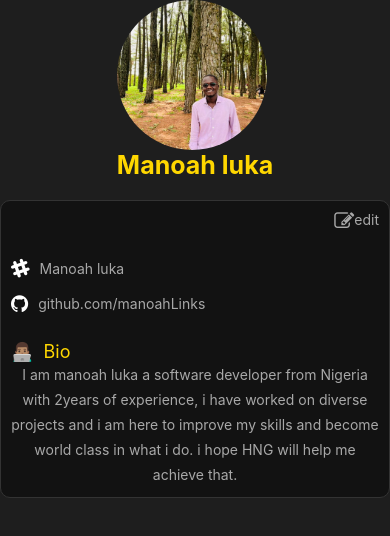
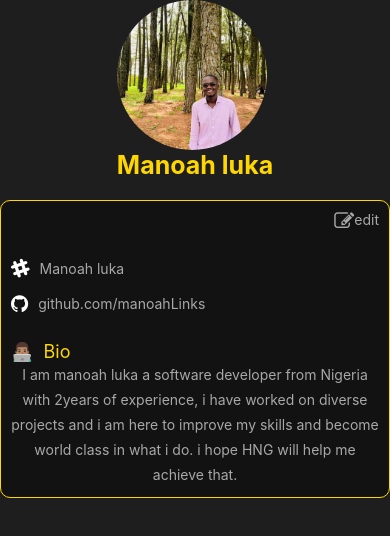
Before and after one commit to manoahLinks/hng-stage2, a React Native app: screen /Home in a window 390 px wide. Shown: the top 536 px of the page. Built offline with nearby package versions, Linux system fonts and the light colour scheme.

Commit message:
more style

```diff
--- a/app/screens/HomeScreen.js
+++ b/app/screens/HomeScreen.js
@@ -131,7 +131,7 @@ const styles = StyleSheet.create({
         borderRadius: 10,
         borderWidth: 0.5,
         gap: 25,
-        borderColor: colors.divider,
+        borderColor: colors.accent,
         backgroundColor: colors.secondary
     }
 })
```
